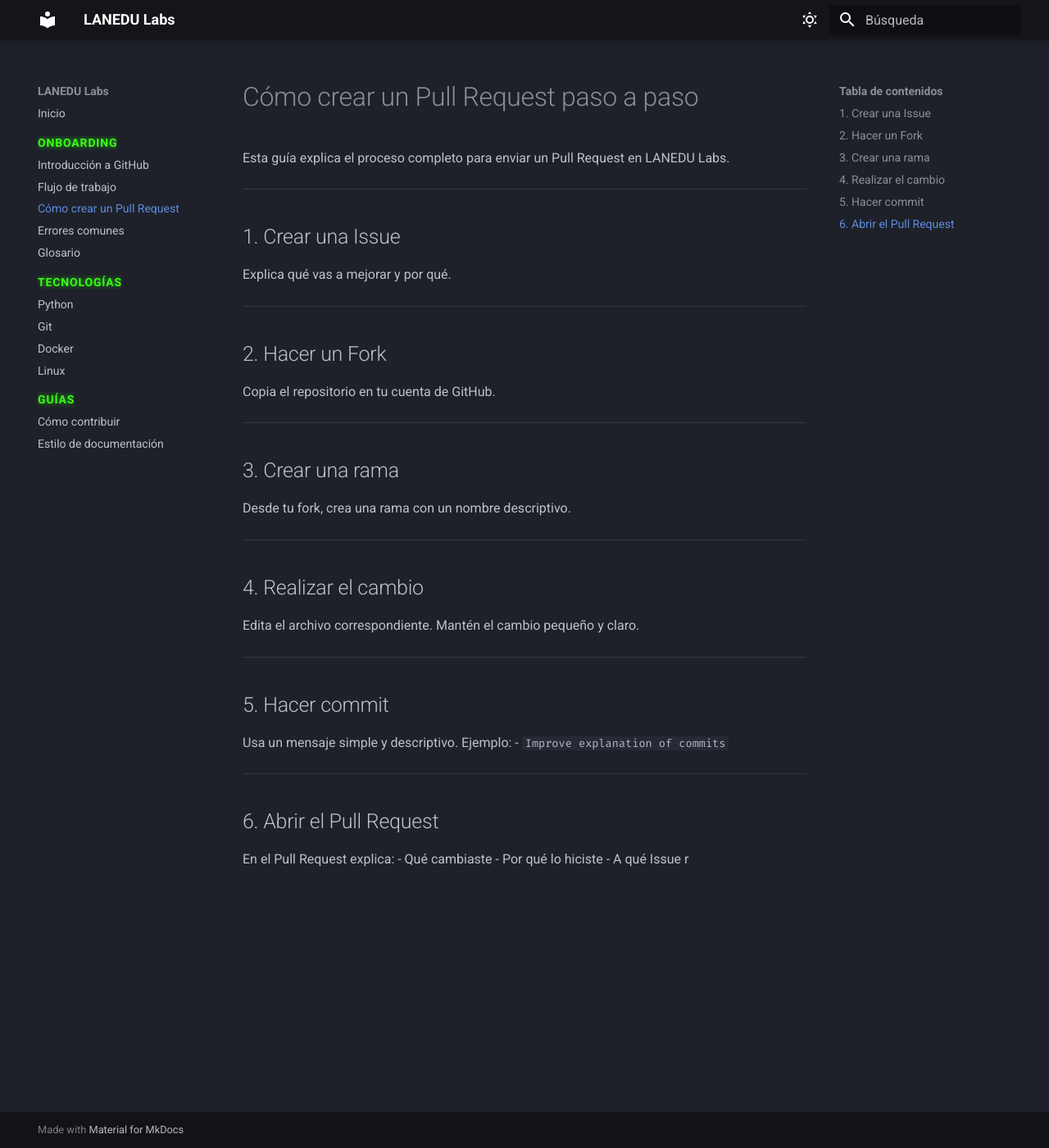
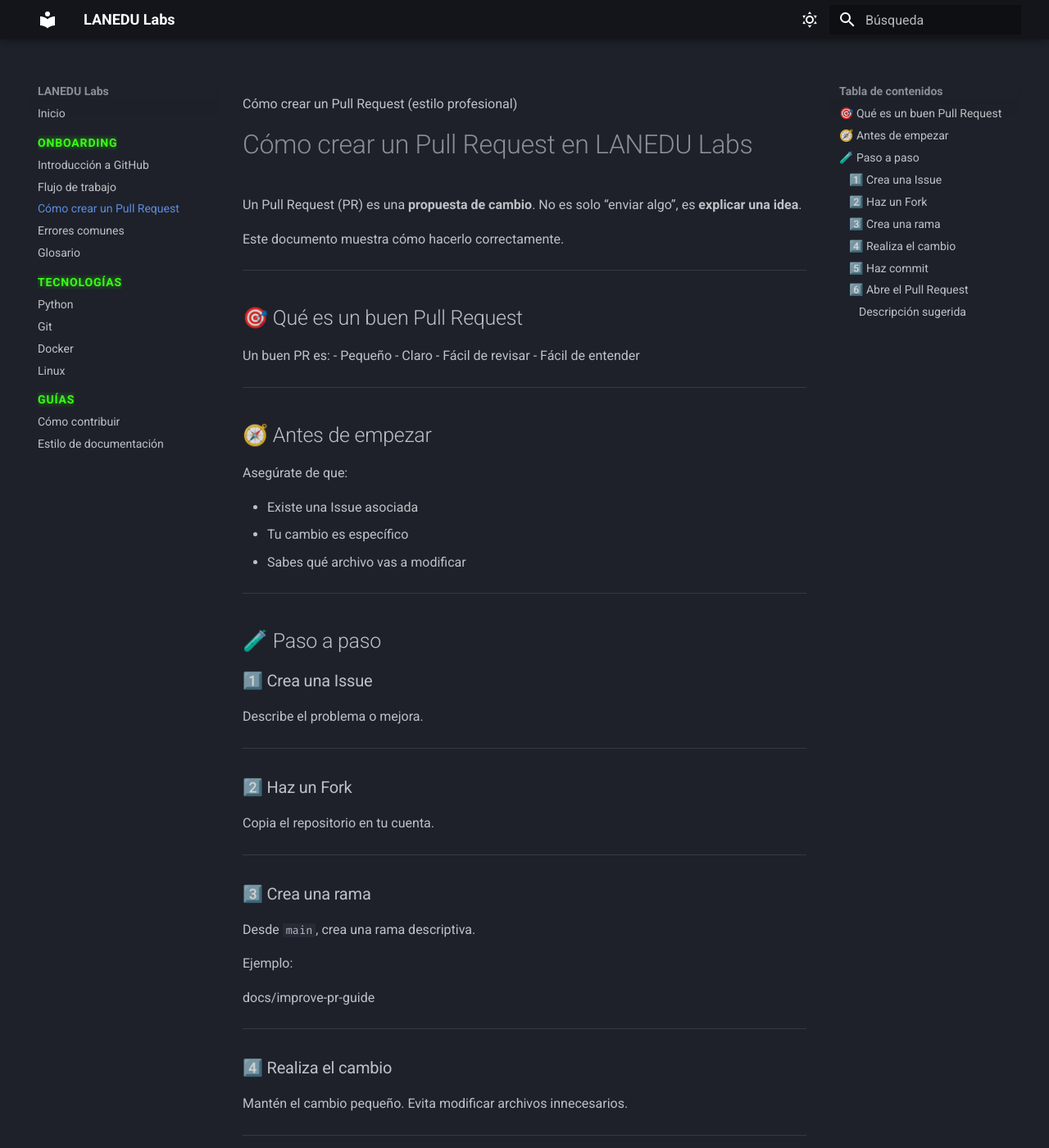
Before and after one commit to lanedu-org/LANEDU-Labs, an MkDocs documentation site: the page built from docs/onboarding/how-to-create-a-pr.md, in a window 1280 px wide and 1400 px high. Shown: the whole window at 82% size. Built offline with MkDocs 1.6.1 and Material for MkDocs 9.7.7, drawn with Linux system fonts in a browser that asks for light colours; some of the changed text lies outside the part shown.

Commit message:
docs .md

````diff
--- a/docs/onboarding/how-to-create-a-pr.md
+++ b/docs/onboarding/how-to-create-a-pr.md
@@ -1,45 +1,128 @@
-# Cómo crear un Pull Request paso a paso
+Cómo crear un Pull Request (estilo profesional)
+# Cómo crear un Pull Request en LANEDU Labs
 
-Esta guía explica el proceso completo para enviar un Pull Request en LANEDU Labs.
+Un Pull Request (PR) es una **propuesta de cambio**.
+No es solo “enviar algo”, es **explicar una idea**.
+
+Este documento muestra cómo hacerlo correctamente.
 
 ---
 
-## 1. Crear una Issue
+## 🎯 Qué es un buen Pull Request
 
-Explica qué vas a mejorar y por qué.
+Un buen PR es:
+- Pequeño
+- Claro
+- Fácil de revisar
+- Fácil de entender
 
 ---
 
-## 2. Hacer un Fork
+## 🧭 Antes de empezar
 
-Copia el repositorio en tu cuenta de GitHub.
+Asegúrate de que:
+
+- Existe una Issue asociada
+- Tu cambio es específico
+- Sabes qué archivo vas a modificar
 
 ---
 
-## 3. Crear una rama
+## 🧪 Paso a paso
 
-Desde tu fork, crea una rama con un nombre descriptivo.
+### 1️⃣ Crea una Issue
+Describe el problema o mejora.
 
 ---
 
-## 4. Realizar el cambio
-
-Edita el archivo correspondiente.
-Mantén el cambio pequeño y claro.
+### 2️⃣ Haz un Fork
+Copia el repositorio en tu cuenta.
 
 ---
 
-## 5. Hacer commit
+### 3️⃣ Crea una rama
+Desde `main`, crea una rama descriptiva.
 
-Usa un mensaje simple y descriptivo.
 Ejemplo:
-- `Improve explanation of commits`
+
+
+docs/improve-pr-guide
+
 
 ---
 
-## 6. Abrir el Pull Request
+### 4️⃣ Realiza el cambio
+Mantén el cambio pequeño.
+Evita modificar archivos innecesarios.
 
-En el Pull Request explica:
-- Qué cambiaste
-- Por qué lo hiciste
-- A qué Issue r
+---
+
+### 5️⃣ Haz commit
+
+Usa mensajes claros.
+Formato recomendado:
+
+
+
+<verbo en presente> <qué cambiaste>
+
+Ejemplo:
+Improve PR documentation clarity
+
+
+---
+
+### 6️⃣ Abre el Pull Request
+
+Al crear el PR, completa la descripción:
+
+#### Descripción sugerida
+
+```text
+¿Qué cambia este PR?
+- Mejora la explicación del flujo de trabajo
+
+¿Por qué es necesario?
+- Reduce confusión en alumnos nuevos
+
+Issue relacionada:
+- #12
+
+🔍 Revisión
+
+Durante la revisión:
+
+Escucha el feedback
+
+Ajusta si es necesario
+
+No tomes comentarios como algo personal
+
+El objetivo es mejorar el proyecto.
+
+❌ Errores comunes en PRs
+
+Cambios demasiado grandes
+
+No explicar el porqué
+
+PRs sin Issue
+
+Mensajes de commit poco claros
+
+✅ Checklist antes de enviar
+
+ El PR tiene Issue asociada
+
+ El cambio es pequeño
+
+ El mensaje de commit es claro
+
+ El PR explica el propósito
+
+Si todo está marcado, vas bien.
+
+🧠 Recuerda
+
+Un Pull Request no es un examen.
+Es una conversación técnica.
````
